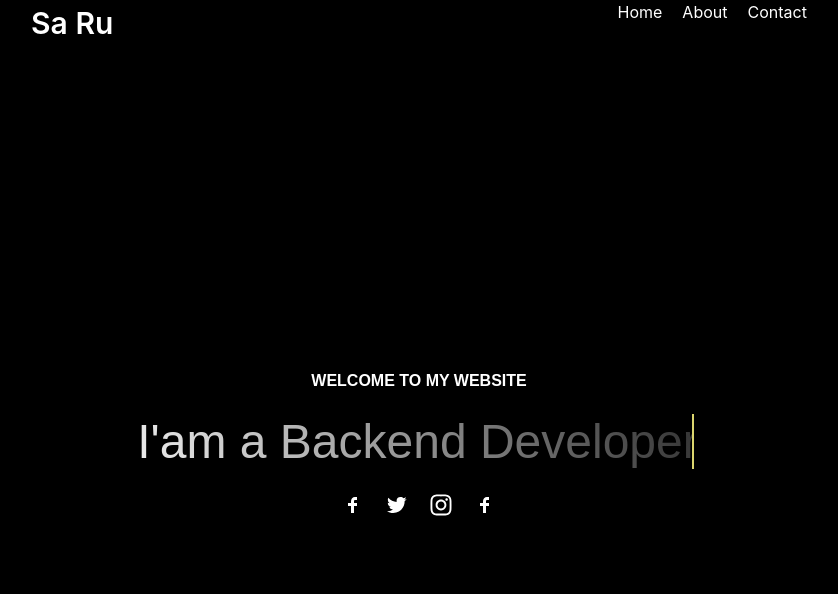
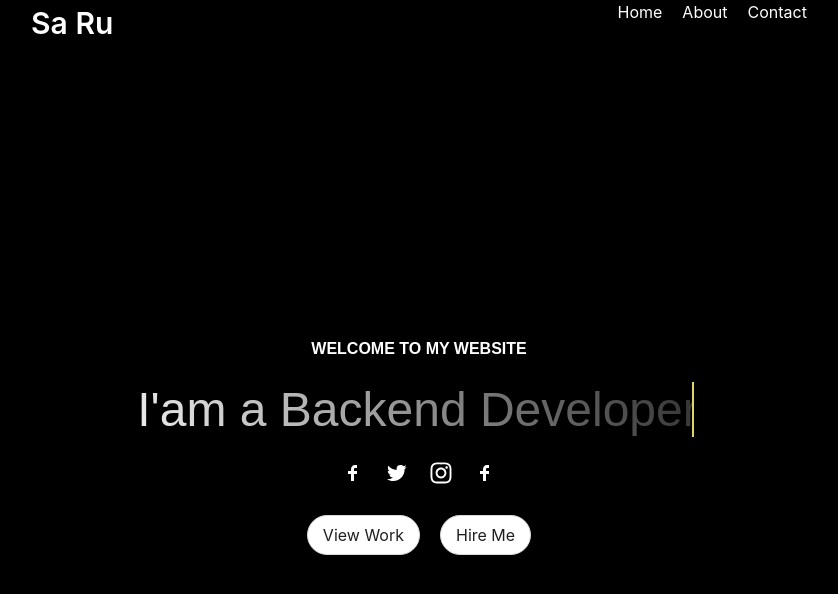
Before and after one commit to Sapnaasubedi/Saruportfolio, a React (Create React App) app in the folder my-portfolio/: page / in a window 1280 px wide. Shown: the top 594 px of the page, without its empty margins (221-1059 px from the left). Built offline with nearby package versions, Linux system fonts and the light colour scheme.

Commit message:
feat: add button

```diff
--- a/my-portfolio/src/components/Hero.tsx
+++ b/my-portfolio/src/components/Hero.tsx
@@ -1,4 +1,4 @@
-import { Space } from "antd";
+import { Button, Space } from "antd";
 import "./hero.css";
 import { TiSocialFacebook } from "react-icons/ti";
 import { BiLogoTwitter } from "react-icons/bi";
@@ -26,6 +26,15 @@ const Hero = () => {
             <TiSocialFacebook />
           </li>
         </div>
+        <div style={{ display: "flex", justifyContent: "center", gap: "20px" }}>
+          {" "}
+          <Button size="large" style={{ borderRadius: "30px" }}>
+            View Work
+          </Button>{" "}
+          <Button style={{ borderRadius: "30px" }} size="large">
+            Hire Me
+          </Button>
+        </div>
       </Space>
     </div>
   );
```
